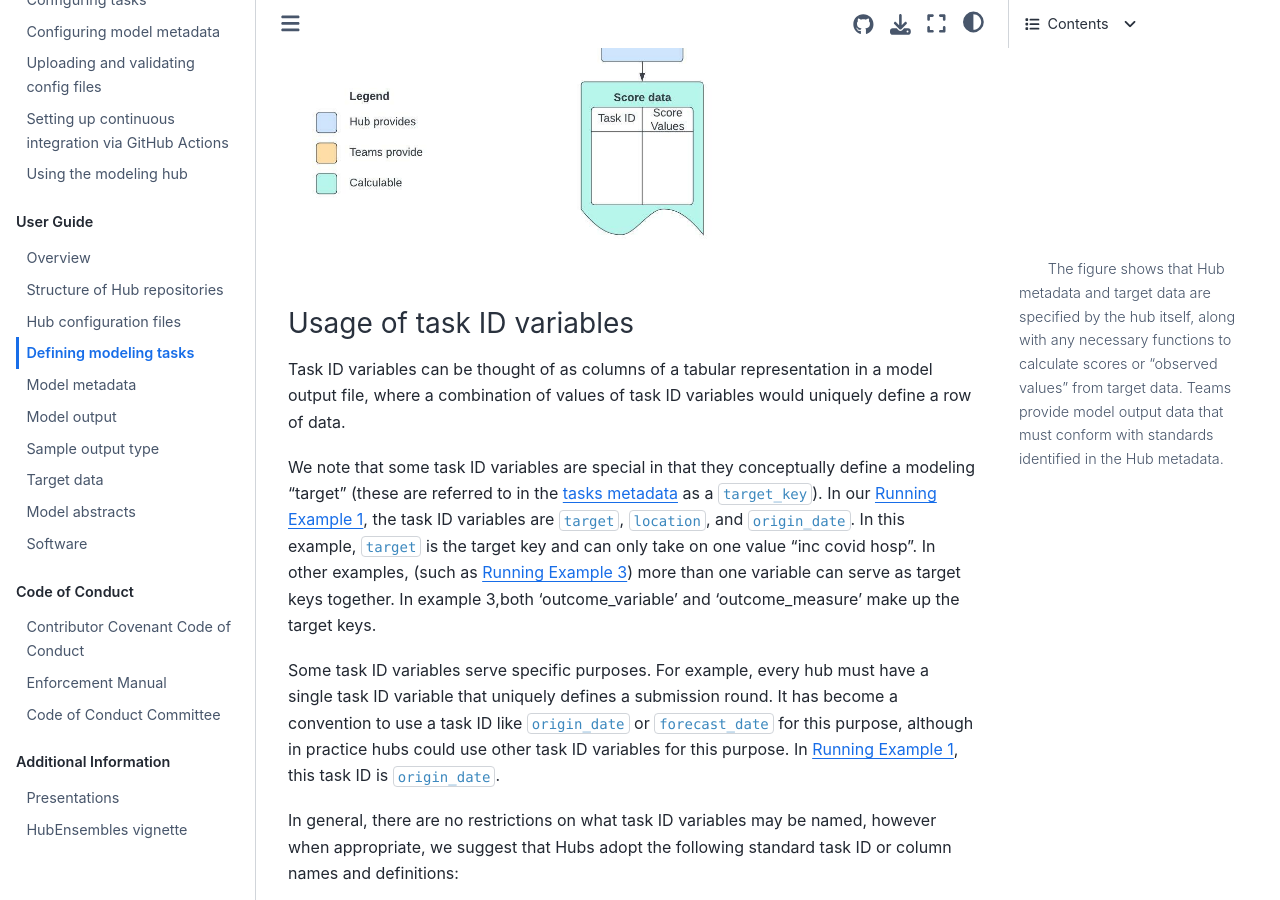
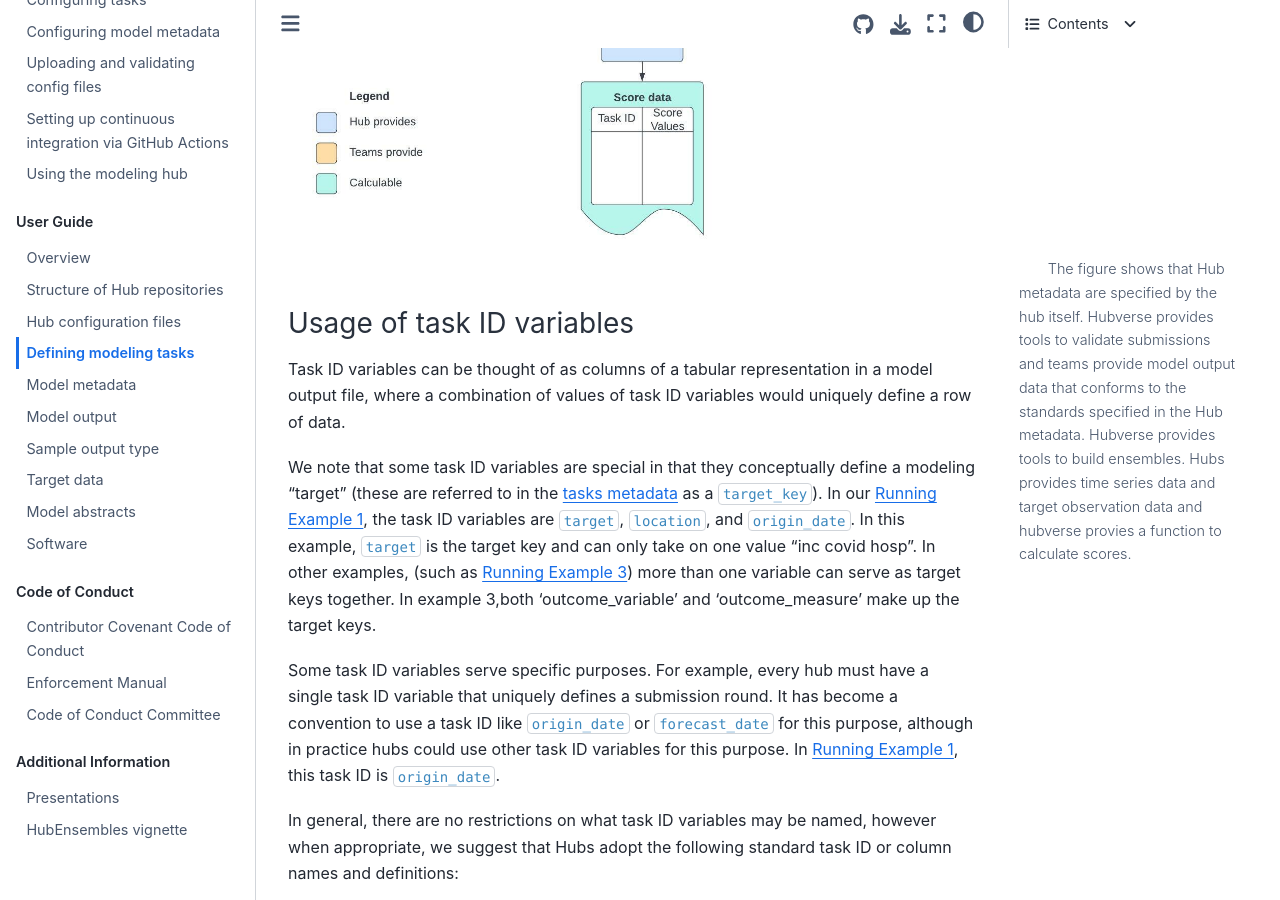
Before and after one commit to hubverse-org/hubDocs, a Sphinx documentation site: the page built from docs/source/user-guide/tasks.md, in a window 1280 px wide and 900 px high, scrolled down 1457 px. Built offline with Sphinx 7.4.7 and the Sphinx Book theme 1.1.4, drawn with Linux system fonts in a browser that asks for light colours.

Commit message:
Update tasks.md
Updated description of figure

````diff
--- a/docs/source/user-guide/tasks.md
+++ b/docs/source/user-guide/tasks.md
@@ -22,7 +22,7 @@ figclass: margin-caption
 alt: A figure showing where data from hubs is created.
 name: hub-data-relations
 ---
-The figure shows that Hub metadata and target data are specified by the hub itself, along with any necessary functions to calculate scores or "observed values" from target data. Teams provide model output data that must conform with standards identified in the Hub metadata.
+The figure shows that Hub metadata are specified by the hub itself. Hubverse provides tools to validate submissions and teams provide model output data that conforms to the standards specified in the Hub metadata. Hubverse provides tools to build ensembles. Hubs provides time series data and target observation data and hubverse provies a function to calculate scores.
 ```
 
 (task-id-use)=
````
